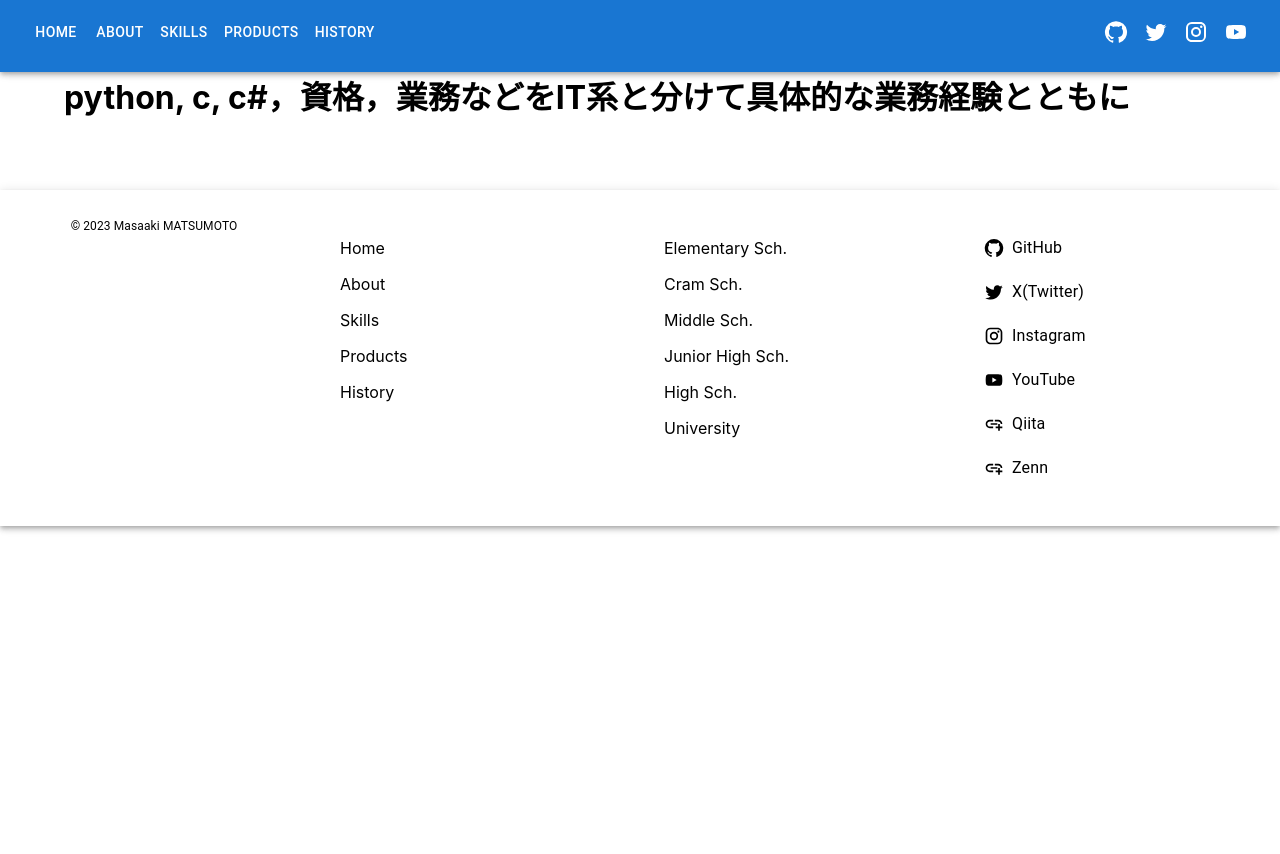
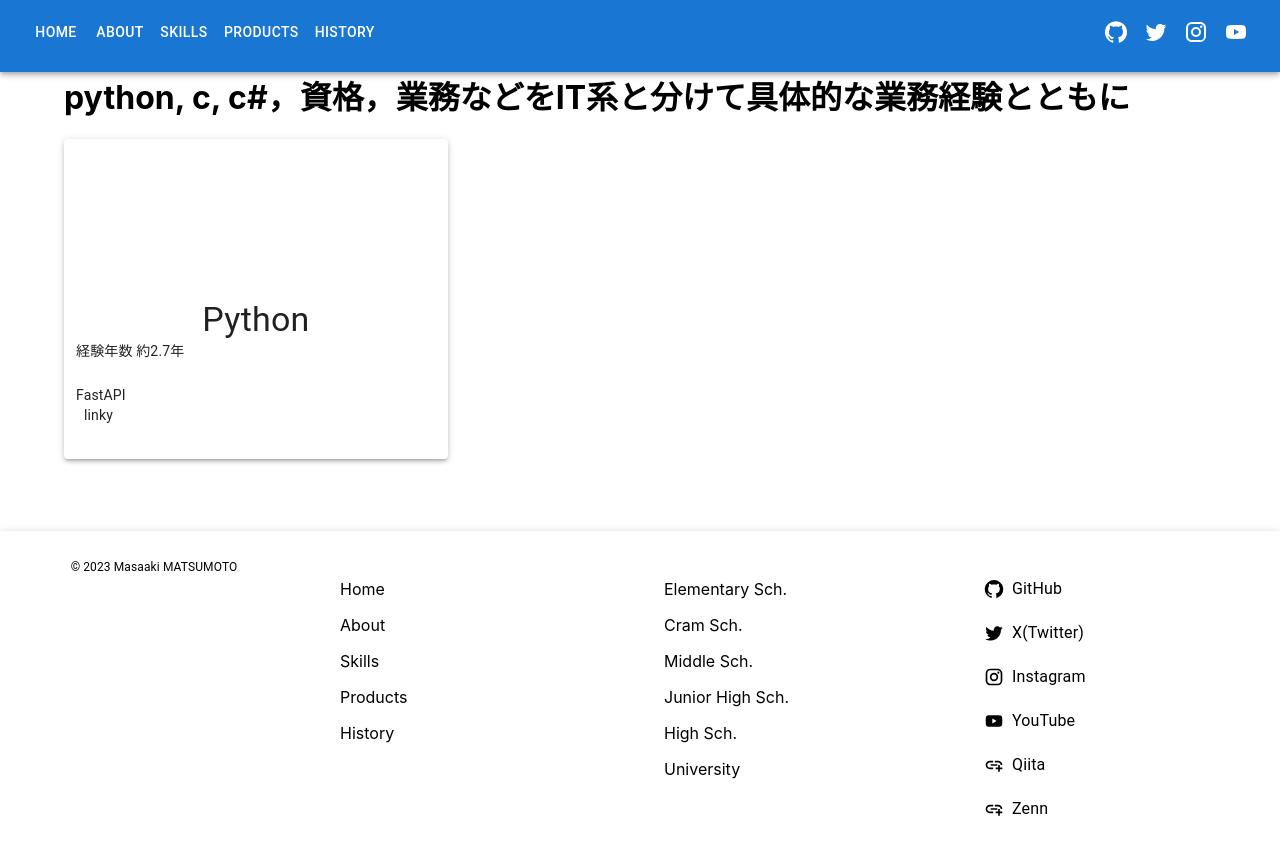
Before and after one commit to mattsunkun/portfolio, a React (Create React App) app: page /skills in a window 1280 px wide. Shown: the top 854 px of the page. Before the commit the page ends 800 px from the top, so only its background shows below. Built offline with nearby package versions, Linux system fonts and the light colour scheme.

Commit message:
<basing> indent

```diff
--- /dev/null
+++ b/src/components/Card.tsx
@@ -0,0 +1,131 @@
+import { AccessTime } from "@mui/icons-material";
+import {
+  createTheme,
+  Grid,
+  Paper,
+  Rating,
+  ThemeProvider,
+  Typography,
+} from "@mui/material";
+import { Box } from "@mui/system";
+import React from "react";
+const diffDate = (startDate: Date): { years: number, months: number } => {
+  const currentDate = new Date();
+
+  const elapsedMilliseconds = currentDate.getTime() - startDate.getTime();
+  const elapsedSeconds = elapsedMilliseconds / 1000;
+  const elapsedMinutes = elapsedSeconds / 60;
+  const elapsedHours = elapsedMinutes / 60;
+  const elapsedDays = elapsedHours / 24;
+
+  // 年数を計算
+  const elapsedYears = Math.floor(elapsedDays / 365);
+
+  // 月数を計算
+  const remainingDays = Math.floor(elapsedDays % 365);
+  const elapsedMonths = Math.floor(remainingDays / 30);
+
+  return { years: elapsedYears, months: elapsedMonths };
+};
+
+// // 例: 2020年1月1日からの経過年数と経過月数を計算
+// const startDate = new Date(2020, 0, 1); // 月は0から始まるため、1月は0
+// const { years, months } = calculateElapsedYearsMonths(startDate);
+
+// console.log(`経過年数: ${years} 年`);
+// console.log(`経過月数: ${months} 月`);
+
+const Card: React.FC<{
+  img: string,
+  title: string,
+  since: Date,
+  passed: boolean,
+  description: string,
+  relevantLink: any
+}> = (props) => {
+  return (
+    <Grid item xs={6} md={4} >
+      <Paper square={false} elevation={3} className="paper" sx={{ height: "40vh" }}>
+        {/* 画像 */}
+        <Box
+          sx={{
+            display: 'flex',
+            justifyContent: 'center',
+            // alignItems: 'center',
+            height: "50%"
+          }}
+        >
+          <img
+            src={props.img}
+            alt=""
+            style={{
+              maxHeight: '100%',
+              width: 'auto',
+              margin: "3%"
+              // alignSelf: 'center', // 画像自体を中央に配置
+
+            }}
+          />
+        </Box>
+        {/* 文字 */}
+        <Box
+          sx={{
+            paddingX: 1,
+          }}
+        >
+          {/* タイトル */}
+          <Typography variant="h4" component="h2" align="center">
+            {props.title}
+          </Typography>
+          {/* 年 */}
+          <Box
+            sx={{
+              display: "flex",
+              alignItems: "center",
+              justifyContent: "flex-start", // 右寄せ
+              // marginTop: 1, // 上の余白を追加（任意で調整）
+            }}
+          >
+            <Typography variant="body2" component="p" marginLeft={0.5}>
+
+              {props.passed ?
+                `経験年数 約${Math.ceil((
+                  (new Date().getTime()) - (props.since.getTime())
+                ) /
+                  (1000 * 60 * 60 * 24 * 365) * 10) / 10
+                }年` :
+                `${props.since.getFullYear()}年${props.since.getMonth()}月 取得`}
+            </Typography>
+          </Box>
+
+
+
+
+          <Box
+            sx={{
+              display: "flex",
+              alignItems: "center",
+            }}
+            marginTop={3}
+          >
+            <Typography variant="body2" component="p" marginLeft={0.5}>
+              {props.description}
+            </Typography>
+          </Box>
+          <Box
+            sx={{
+              display: "flex",
+            }}
+          >
+
+            <Typography variant="body2" component="p" marginLeft={1.5}>
+              {props.relevantLink}
+            </Typography>
+          </Box>
+        </Box>
+      </Paper>
+    </Grid>
+  );
+};
+
+export default Card;
--- a/src/components/FootBar.tsx
+++ b/src/components/FootBar.tsx
@@ -19,15 +19,15 @@ const FootBar = () => {
         <Box>
           <Grid container spacing={2} marginY={2}>
             <Grid xs={3} textAlign='center' paddingTop={1} sx={{ display: { xs: "none", md: "block" } }}>
-                            <Typography fontSize={12} component='a' href={'https://github.com/mattsunkun/portfolio'} color={"inherit"} sx={{ textDecoration: 'none' }}>© 2023 Masaaki MATSUMOTO</Typography>
+              <Typography fontSize={12} component='a' href={'https://github.com/mattsunkun/portfolio'} target="_blank" color={"inherit"} sx={{ textDecoration: 'none' }}>© 2023 Masaaki MATSUMOTO</Typography>
             </Grid>
             <Grid xs={3} marginY={1}>
               <Box>
-                                <LinkLine link={ePage.home} line="Home" />
-                                <LinkLine link={ePage.about} line="About" />
-                                <LinkLine link={ePage.skills} line="Skills" />
-                                <LinkLine link={ePage.products} line="Products" />
-                                <LinkLine link={ePage.history} line="History" />
+                <LinkLine link={ePage.home} line="Home" isSameTab />
+                <LinkLine link={ePage.about} line="About" isSameTab />
+                <LinkLine link={ePage.skills} line="Skills" isSameTab />
+                <LinkLine link={ePage.products} line="Products" isSameTab />
+                <LinkLine link={ePage.history} line="History" isSameTab />
               </Box>
             </Grid>
             <Grid xs={3} marginY={1}>
--- a/src/components/LinkLine.tsx
+++ b/src/components/LinkLine.tsx
@@ -1,7 +1,7 @@
 import { Box, Link } from '@mui/material';
 import React from 'react';
 
-const LinkLine: React.FC<{ link: string, line: string }> = (props) => {
+const LinkLine: React.FC<{ link: string, line: string, isSameTab?: boolean }> = (props) => {
 
   return (
     <>
@@ -12,7 +12,7 @@ const LinkLine: React.FC<{ link: string, line: string }> = (props) => {
           underline="none"
           color="inherit"
           href={props.link}
-                    target="_blank"
+          target={props.isSameTab ? "_self" : "_blank"}
         >
           {props.line}
         </Link>
--- a/src/pages/Skills.tsx
+++ b/src/pages/Skills.tsx
@@ -1,8 +1,22 @@
 
+import { Grid } from "@mui/material";
+import Card from "../components/Card";
 const Skills = () => {
   return (
     <>
       <h1>python, c, c#，資格，業務などをIT系と分けて具体的な業務経験とともに</h1>
+      <Grid container >
+
+
+        <Card
+          img={process.env.PUBLIC_URL + "favicon.ico"}
+          title="Python"
+          since={new Date(2021, 4, 1)}
+          passed={true}
+          description="FastAPI"
+          relevantLink="linky"
+        />
+      </Grid>
     </>
   );
 };
```
Also changed, not shown: src/components/LinkButton.tsx (indentation only), src/pages/index.ts (indentation only). Lines whose indentation alone changed are shown as unchanged.
